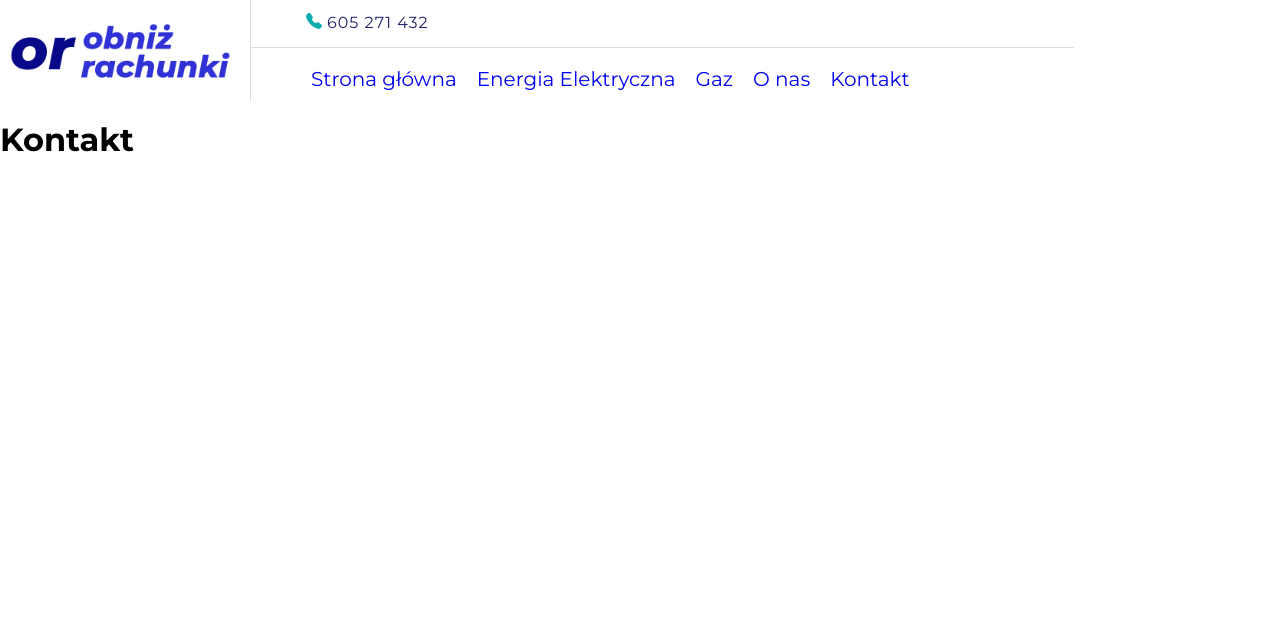
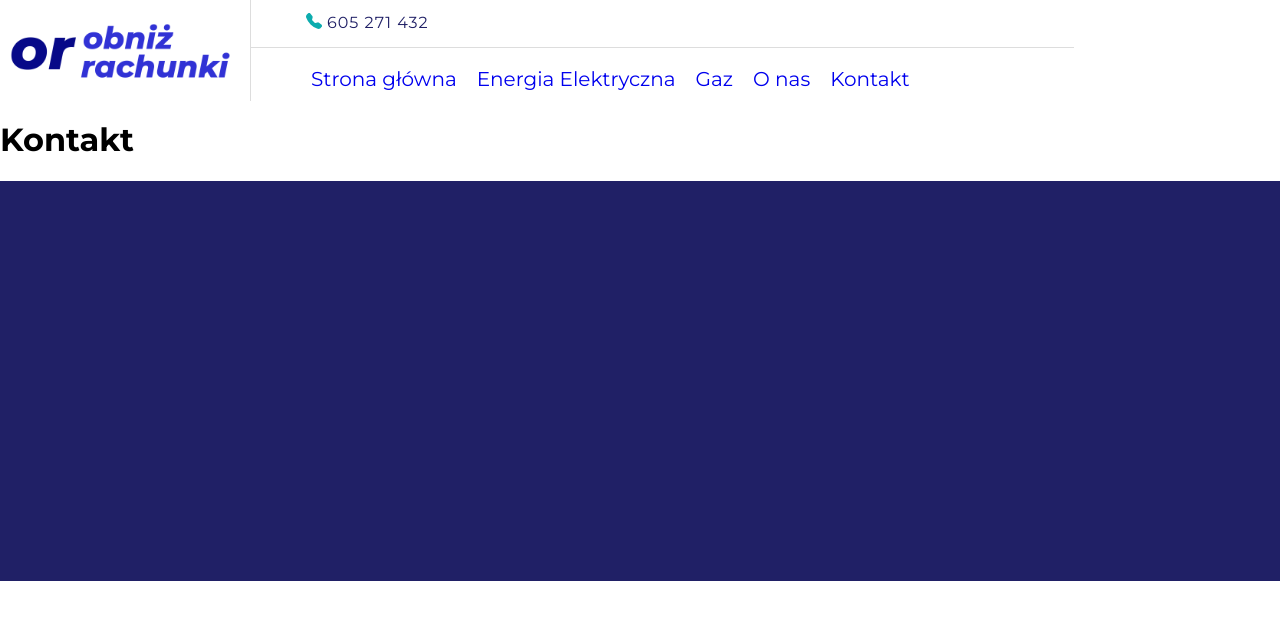
Before and after one commit to krukaleksander/ortk, a React (Create React App) app: page /kontakt in a window 1280 px wide. Shown: the top 620 px of the page. Built offline with nearby package versions, Linux system fonts and the light colour scheme.

Commit message:
reduce padding contact form

```diff
--- a/scss/_ContactForm.scss
+++ b/scss/_ContactForm.scss
@@ -14,7 +14,7 @@
     flex-direction: column;
     width: 600px;
     background-color: #2c41a1;
-    padding: 40px 70px;
+    padding: 10px 70px;
     position: relative;
     span {
       position: absolute;
--- /dev/null
+++ b/scss/_Footer.scss
@@ -0,0 +1,4 @@
+.footer {
+  min-height: 400px;
+  background-color: #202066;
+}
--- a/scss/main.scss
+++ b/scss/main.scss
@@ -9,3 +9,4 @@
 @import "./ContactForm";
 @import "./PhoneIcon";
 @import "./Menu";
+@import "./Footer";
--- a/src/App.js
+++ b/src/App.js
@@ -11,6 +11,7 @@ import ContactPage from "./components/ContactPage";
 import ContactSection from "./components/ContactSection";
 import { BrowserRouter as Router, Routes, Route, Link } from "react-router-dom";
 import { BsFillTelephoneFill } from "react-icons/bs";
+import Footer from "./components/Footer";
 
 const App = () => {
   const Home = () => {
@@ -65,6 +66,7 @@ const App = () => {
             <Route exact path="/onas" element={<About />} />
             <Route exact path="/kontakt" element={<ContactPage />} />
           </Routes>
+          <Footer />
         </div>
       </Router>
     </div>
--- a/src/components/Footer.js
+++ b/src/components/Footer.js
@@ -1,9 +1,5 @@
 const Footer = () => {
-  return (
-    <footer className="footer">
-      <h1>Footer</h1>
-    </footer>
-  );
+  return <footer className="footer"></footer>;
 };
 
 export default Footer;
```
Also changed, not shown: src/css/main.min.css, 1 other file (tests, documents, lock files or other folders).
